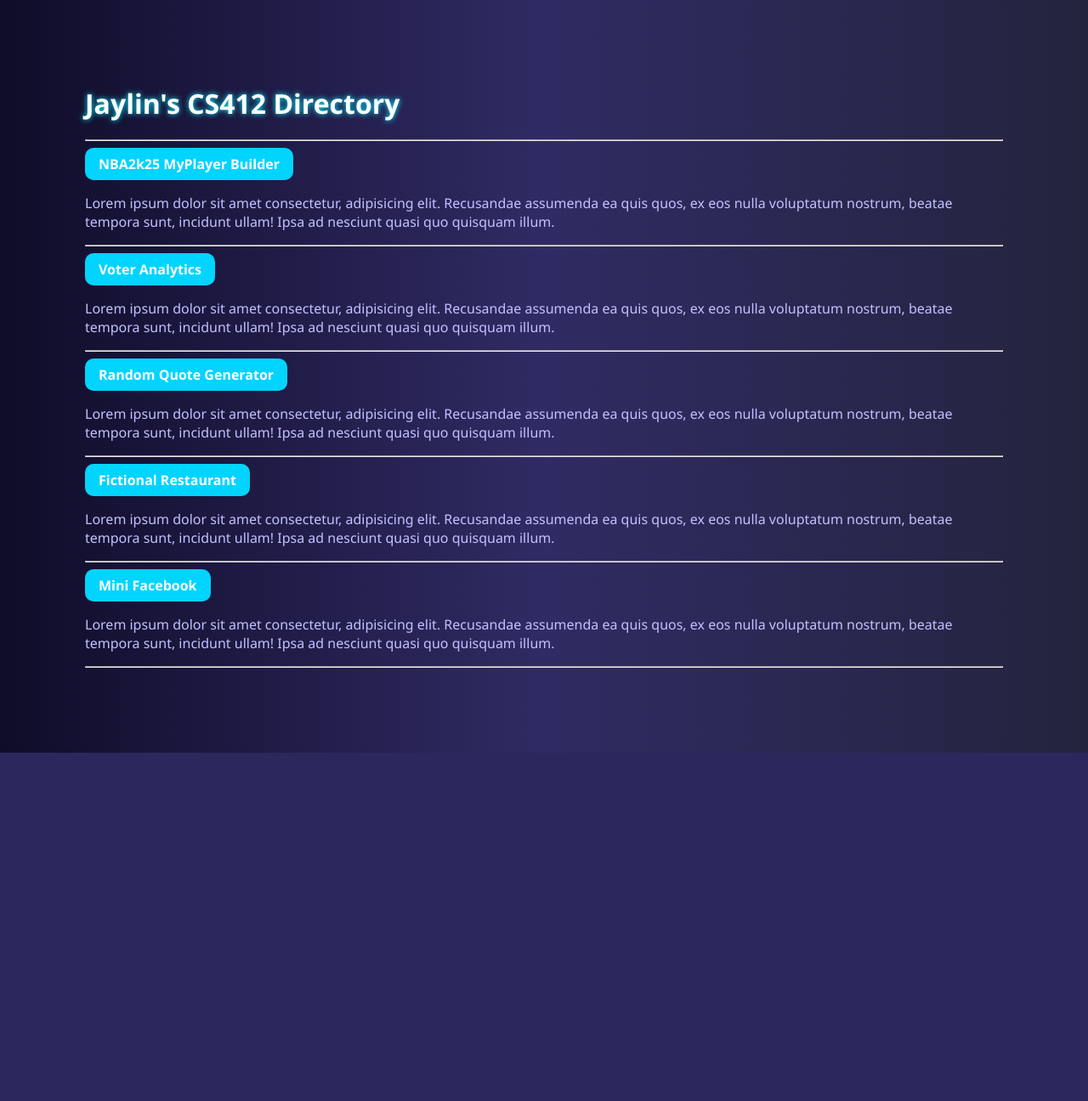
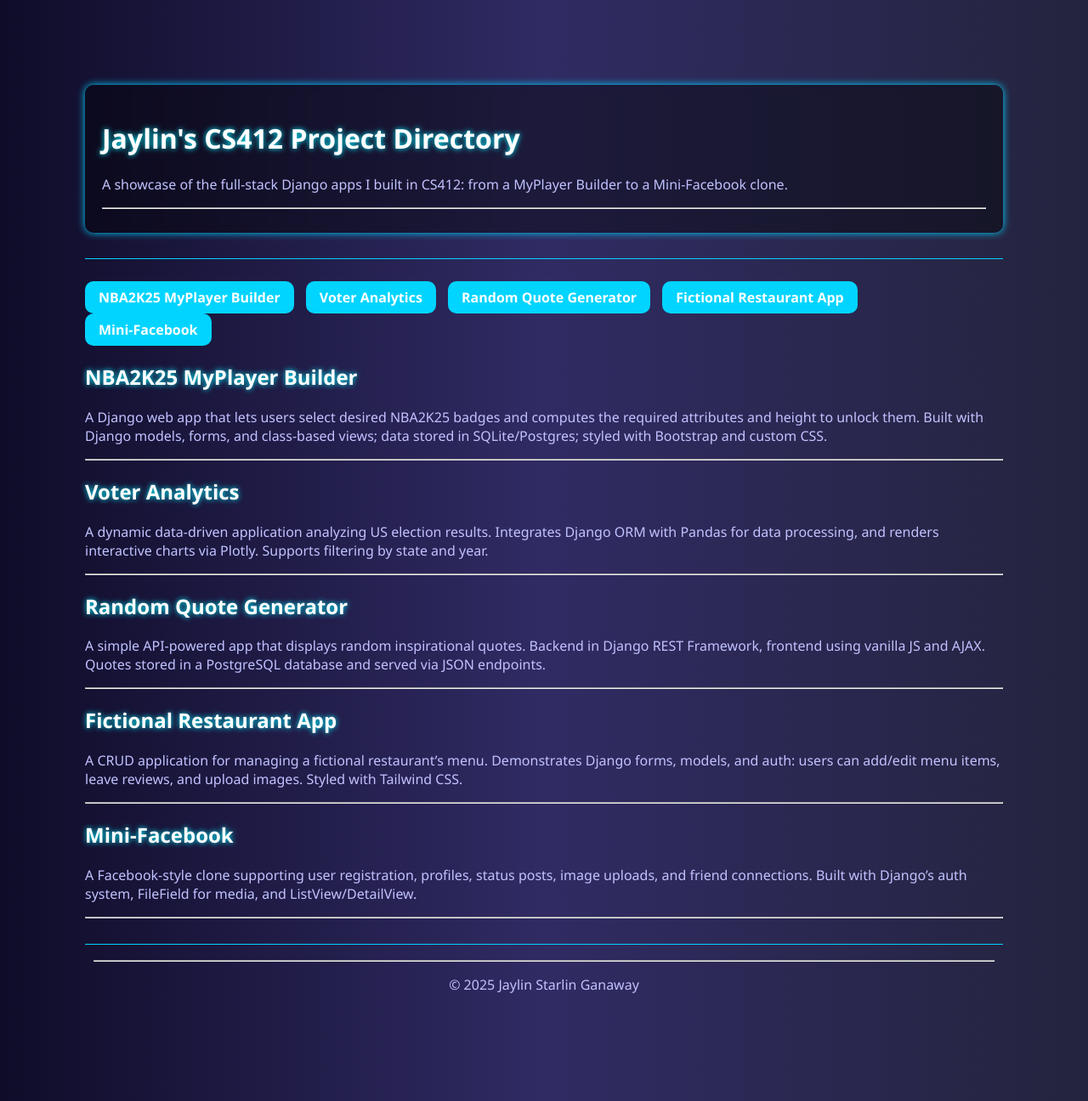
Before and after one commit to JaStaGa/JSG-Website-Directory, a Django app: page /voter_analytics/home in a window 1280 px wide. Shown: the whole page at 85% size. Before the commit the page ends 886 px from the top, so only its background shows below. Run offline with Django 5.2, Linux system fonts and the light colour scheme.

Commit message:
edits to directory

```diff
--- a/directory/templates/directory/base.html
+++ b/directory/templates/directory/base.html
@@ -1,27 +1,94 @@
+<!DOCTYPE html>
+<html lang="en">
+<head>
+  <meta charset="UTF-8">
+  <meta name="viewport" content="width=device-width, initial-scale=1">
+  <title>{% block title %}JSG CS412 Directory{% endblock %}</title>
   {% load static %}
-<html>
-    <head>
-        <title>Jaylin's CS412 Directory</title>
   <link rel="stylesheet" href="{% static 'styles-mini-fb.css' %}">
 </head>
 <body>
-        <h1>Jaylin's CS412 Directory</h1>
+  <header>
+    <h1>Jaylin's CS412 Project Directory</h1>
+    <p>A showcase of the full-stack Django apps I built in CS412: from a MyPlayer Builder to a Mini-Facebook clone.</p>
     <hr>
-        <a href="{% url 'project' %}">NBA2k25 MyPlayer Builder</a>
-        <p>Lorem ipsum dolor sit amet consectetur, adipisicing elit. Recusandae assumenda ea quis quos, ex eos nulla voluptatum nostrum, beatae tempora sunt, incidunt ullam! Ipsa ad nesciunt quasi quo quisquam illum.</p>
+  </header>
+
+  <nav>
+    <ul>
+      <li><a href="{% url 'project' %}">NBA2K25 MyPlayer Builder</a></li>
+      <li><a href="{% url 'voter_analytics' %}">Voter Analytics</a></li>
+      <li><a href="{% url 'quotes' %}">Random Quote Generator</a></li>
+      <li><a href="{% url 'restaurants' %}">Fictional Restaurant App</a></li>
+      <li><a href="{% url 'mini_fb' %}">Mini-Facebook</a></li>
+    </ul>
+  </nav>
+
+  <main>
+    {% block content %}
+
+    <section class="project-item">
+      <h2>NBA2K25 MyPlayer Builder</h2>
+      <p>
+        A Django web app that lets users select desired NBA2K25 badges and
+        computes the required attributes and height to unlock them. Built with
+        Django models, forms, and class-based views; data stored in SQLite/Postgres;
+        styled with Bootstrap and custom CSS.
+      </p>
+    </section>
+
     <hr>
-        <a href="{% url 'voter_analytics' %}">Voter Analytics</a>
-        <p>Lorem ipsum dolor sit amet consectetur, adipisicing elit. Recusandae assumenda ea quis quos, ex eos nulla voluptatum nostrum, beatae tempora sunt, incidunt ullam! Ipsa ad nesciunt quasi quo quisquam illum.</p>
+
+    <section class="project-item">
+      <h2>Voter Analytics</h2>
+      <p>
+        A dynamic data-driven application analyzing US election results.
+        Integrates Django ORM with Pandas for data processing, and renders
+        interactive charts via Plotly. Supports filtering by state and year.
+      </p>
+    </section>
+
     <hr>
-        <a href="{% url 'quotes' %}">Random Quote Generator</a></li>
-        <p>Lorem ipsum dolor sit amet consectetur, adipisicing elit. Recusandae assumenda ea quis quos, ex eos nulla voluptatum nostrum, beatae tempora sunt, incidunt ullam! Ipsa ad nesciunt quasi quo quisquam illum.</p>
+
+    <section class="project-item">
+      <h2>Random Quote Generator</h2>
+      <p>
+        A simple API-powered app that displays random inspirational quotes.
+        Backend in Django REST Framework, frontend using vanilla JS and AJAX.
+        Quotes stored in a PostgreSQL database and served via JSON endpoints.
+      </p>
+    </section>
+
     <hr>
-        <a href="{% url 'restaurants' %}">Fictional Restaurant</a></li>
-        <p>Lorem ipsum dolor sit amet consectetur, adipisicing elit. Recusandae assumenda ea quis quos, ex eos nulla voluptatum nostrum, beatae tempora sunt, incidunt ullam! Ipsa ad nesciunt quasi quo quisquam illum.</p>
+
+    <section class="project-item">
+      <h2>Fictional Restaurant App</h2>
+      <p>
+        A CRUD application for managing a fictional restaurant’s menu.
+        Demonstrates Django forms, models, and auth: users can add/edit
+        menu items, leave reviews, and upload images. Styled with Tailwind CSS.
+      </p>
+    </section>
+
     <hr>
-        <a href="{% url 'mini_fb' %}">Mini Facebook</a></li>
-        <p>Lorem ipsum dolor sit amet consectetur, adipisicing elit. Recusandae assumenda ea quis quos, ex eos nulla voluptatum nostrum, beatae tempora sunt, incidunt ullam! Ipsa ad nesciunt quasi quo quisquam illum.</p>
+
+    <section class="project-item">
+      <h2>Mini-Facebook</h2>
+      <p>
+        A Facebook-style clone supporting user registration, profiles,
+        status posts, image uploads, and friend connections. Built with
+        Django’s auth system, FileField for media, and ListView/DetailView.
+      </p>
+    </section>
+
     <hr>
-        {% block content %}{% endblock %}
+
+    {% endblock %}
+  </main>
+
+  <footer>
+    <hr>
+    <p>&copy; {% now "Y" %} Jaylin Starlin Ganaway</p>
+  </footer>
 </body>
 </html>
--- a/project/templates/project/base.html
+++ b/project/templates/project/base.html
@@ -9,7 +9,7 @@
 </head>
 <body>
   <nav>
-    <a href="{% url 'project_home' %}">Home</a> |
+    <a href="{% url 'home' %}">Home</a> |
     <a href="{% url 'attribute_list' %}">Attributes</a> |
     <a href="{% url 'badge_list' %}">Badges</a> |
     <!-- <a href="{% url 'badgelevel_list' %}">Badge Levels</a> | -->
--- a/project/urls.py
+++ b/project/urls.py
@@ -2,9 +2,9 @@ from django.urls import path
 from .views import AttributeListView, AttributeDetailView, BadgeListView, BadgeDetailView, BadgeLevelListView, BadgeLevelDetailView, BuildDeleteView, BuildListView, BuildDetailView, BuildIntroView, BuildAddBadgeView, BuildResolveORView, BuildSummaryView, BuildUpdateView, home
 
 urlpatterns = [
-    path('', home, name='project_home'),
+    path('home', home, name='home'),
 
-    path('attributes/',    AttributeListView .as_view(), name='attribute_list'),
+    path('attributes/',    AttributeListView.as_view(), name='attribute_list'),
     path('attributes/<int:pk>/', AttributeDetailView.as_view(), name='attribute_detail'),
 
     path('badges/',        BadgeListView.as_view(), name='badge_list'),
--- a/project/views.py
+++ b/project/views.py
@@ -11,7 +11,7 @@ from .forms import *
 
 def home(request):
     # temporary stub—just returns plain text
-    render(request, 'project/home.html')
+    return render(request, 'directory/base.html')
 
 # 1. Listings & details
 
--- a/voter_analytics/templates/voter_analytics/base.html
+++ b/voter_analytics/templates/voter_analytics/base.html
@@ -10,7 +10,7 @@
         <h1>Voter Analytics</h1>
         <nav>
             <ul>
-                <a href="{% url 'home' %}">CS412</a>
+                <a href="{% url 'home' %}">Home</a>
                 <a href="{% url 'voters' %}">Voter List</a>
                 <a href="{% url 'graphs' %}">Voter Graphs</a>
             </ul>
```
Lines whose indentation alone changed are shown as unchanged.
